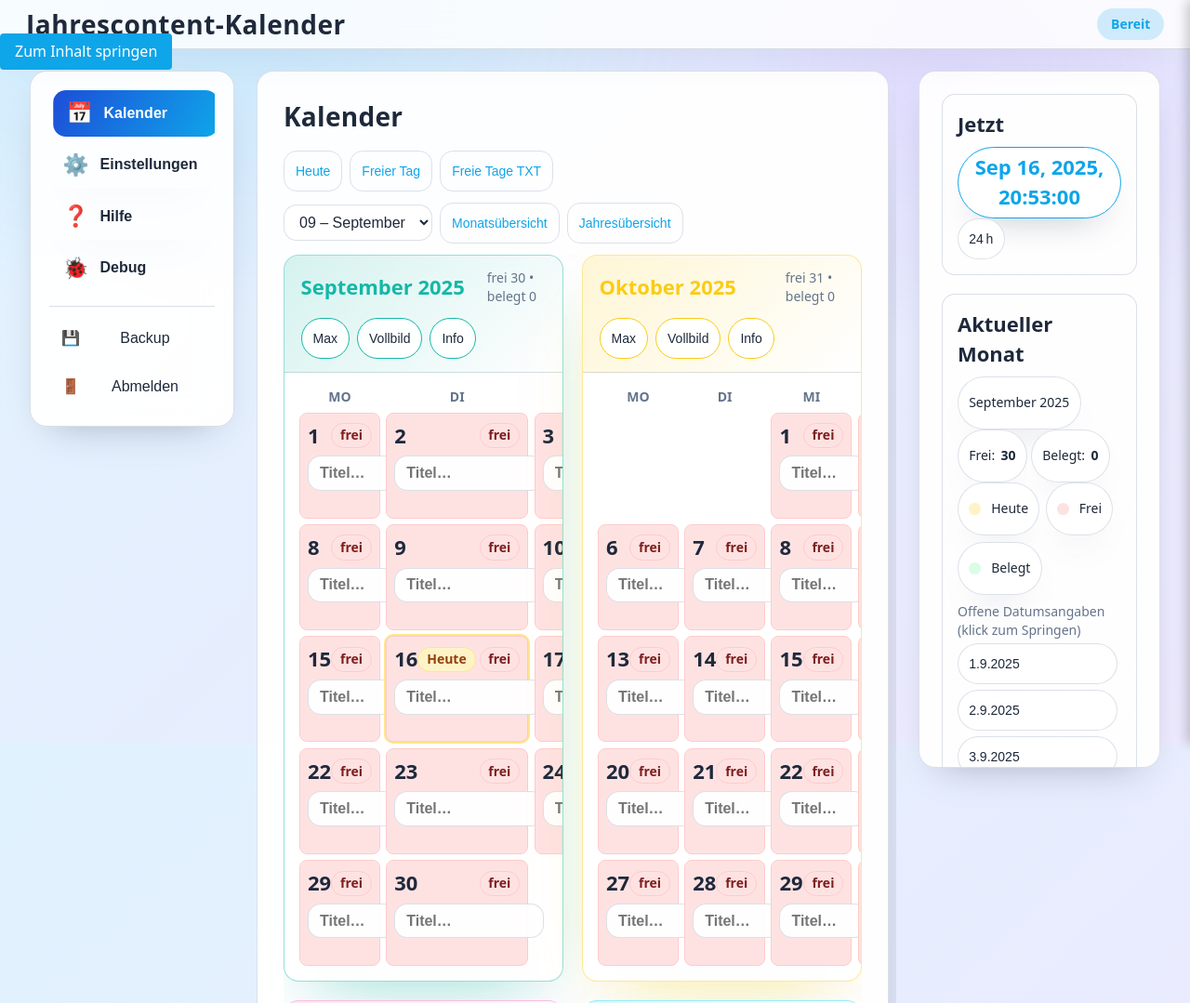
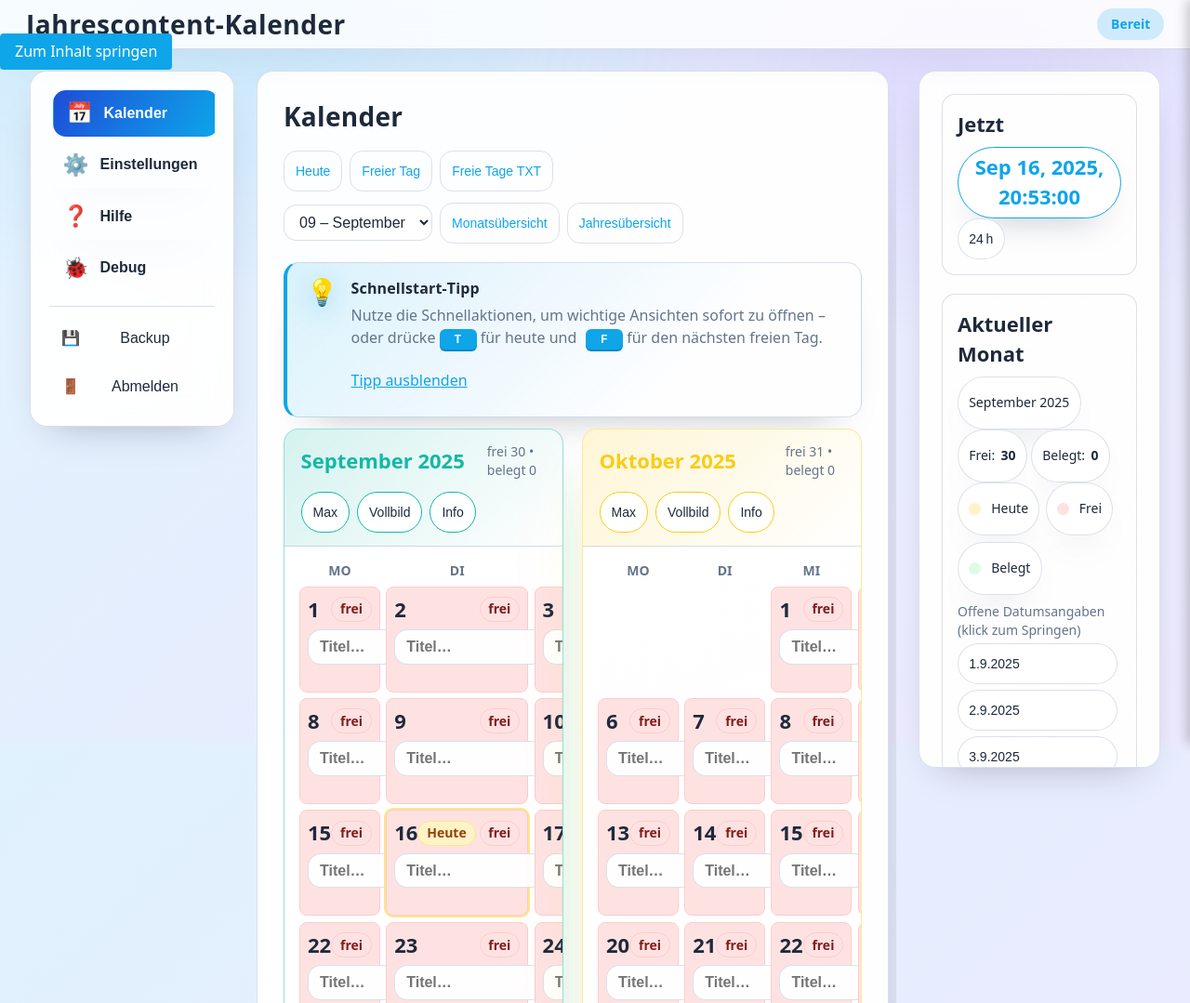
Before and after one commit to provoware/Content-Plan-Tool, a website: page index.html in a window 1280 px wide. Shown: the top 1079 px of the page at 93% size. Drawn offline with Linux system fonts and the light colour scheme.

Commit message:
feat: add calendar tip banner and update docs

```diff
--- a/Fortschritts.txt
+++ b/Fortschritts.txt
@@ -1 +1 @@
-Fortschritt: 60%
+Fortschritt: 64%
--- a/css/styles.css
+++ b/css/styles.css
@@ -178,6 +178,28 @@ textarea:focus-visible,
 time:focus-visible {
   outline: var(--focus-ring);
   outline-offset: 3px;
+}
+
+kbd {
+  display: inline-flex;
+  align-items: center;
+  justify-content: center;
+  padding: .15rem .45rem;
+  border-radius: calc(var(--radius) / 2);
+  background: var(--accent);
+  color: var(--btn-on-primary);
+  font-family: "JetBrains Mono", "Fira Code", "SFMono-Regular", ui-monospace, monospace;
+  font-size: .8em;
+  font-weight: 600;
+  letter-spacing: .02em;
+  box-shadow: inset 0 -2px 0 rgba(15, 23, 42, 0.2);
+  border: none;
+  min-width: 1.6rem;
+  text-transform: uppercase;
+}
+
+kbd + kbd {
+  margin-left: .35rem;
 }
 
 /* Bewegungen für Nutzer mit Bewegungseinschränkung minimieren */
@@ -410,6 +432,99 @@ time:focus-visible {
 }
 .section-actions button {
   white-space: nowrap;
+}
+.section-hint {
+  display: grid;
+  grid-template-columns: auto 1fr;
+  gap: .85rem;
+  align-items: flex-start;
+  margin-top: .25rem;
+  padding: 1rem 1.25rem;
+  border-radius: calc(var(--radius) + 4px);
+  border: 1px solid var(--card-border);
+  border-left: 4px solid var(--accent);
+  background: linear-gradient(135deg, rgba(14, 165, 233, 0.15), transparent 70%);
+  box-shadow: 0 22px 45px -32px rgba(15, 23, 42, 0.4);
+  color: var(--text);
+  transition: transform .25s ease, box-shadow .25s ease;
+}
+.section-hint:focus-visible {
+  outline: 2px solid var(--accent);
+  outline-offset: 4px;
+}
+.section-hint:not([hidden]):hover {
+  transform: translateY(-1px);
+  box-shadow: 0 30px 70px -44px rgba(15, 23, 42, 0.45);
+}
+.section-hint[hidden] {
+  display: none;
+}
+.section-hint .hint-icon {
+  font-size: 1.75rem;
+  line-height: 1;
+  filter: drop-shadow(0 6px 14px rgba(14, 165, 233, 0.35));
+}
+.section-hint .hint-body {
+  display: grid;
+  gap: .35rem;
+}
+.section-hint .hint-title {
+  margin: 0;
+  font-weight: 700;
+  letter-spacing: .01em;
+}
+.section-hint .hint-text {
+  margin: 0;
+  color: var(--muted);
+  line-height: 1.5;
+}
+.section-hint .hint-actions {
+  display: flex;
+  flex-wrap: wrap;
+  align-items: center;
+  gap: .75rem;
+  margin-top: .25rem;
+}
+.section-hint.hint-pop {
+  animation: hint-pop .45s ease;
+}
+@keyframes hint-pop {
+  0% {
+    opacity: 0;
+    transform: translateY(-6px);
+  }
+  100% {
+    opacity: 1;
+    transform: translateY(0);
+  }
+}
+.link-btn {
+  border: none;
+  background: none;
+  padding: 0;
+  font: inherit;
+  color: var(--accent);
+  text-decoration: underline;
+  cursor: pointer;
+  border-radius: calc(var(--radius) / 2);
+}
+.link-btn:hover,
+.link-btn:focus-visible {
+  color: var(--primary);
+}
+.link-btn:focus-visible {
+  outline: 2px solid var(--accent);
+  outline-offset: 2px;
+}
+.help-actions {
+  display: grid;
+  gap: .5rem;
+  margin: 1.25rem 0 0;
+  align-items: start;
+}
+.help-actions .muted {
+  margin: 0;
+  max-width: 42ch;
 }
 .sr-only {
   position: absolute;
--- a/index.html
+++ b/index.html
@@ -56,6 +56,16 @@
               <select id="quick-month" class="quick-select" title="Monatsübersicht auswählen"></select>
               <button type="button" id="quick-month-overview" class="secondary small" title="Monatsübersicht anzeigen">Monatsübersicht</button>
               <button type="button" id="quick-year-overview" class="secondary small" title="Jahresübersicht anzeigen">Jahresübersicht</button>
+            </div>
+          </div>
+          <div class="section-hint" id="calendar-tip" role="note" aria-live="polite" tabindex="-1">
+            <div class="hint-icon" aria-hidden="true">💡</div>
+            <div class="hint-body">
+              <p class="hint-title">Schnellstart‑Tipp</p>
+              <p class="hint-text">Nutze die Schnellaktionen, um wichtige Ansichten sofort zu öffnen – oder drücke <kbd>T</kbd> für heute und <kbd>F</kbd> für den nächsten freien Tag.</p>
+              <div class="hint-actions">
+                <button type="button" class="link-btn" id="dismiss-calendar-tip">Tipp ausblenden</button>
+              </div>
             </div>
           </div>
         </div>
@@ -148,10 +158,15 @@
           <ul>
             <li>Navigiere mithilfe der Seitenleiste zu den einzelnen Bereichen: <strong>Kalender</strong>, <strong>Einstellungen</strong> und <strong>Hilfe</strong>.</li>
             <li>Im <strong>Kalender</strong> kannst du durch Klick auf einen Tag Details eingeben: Titel, zusätzliche Titel, Beschreibungen, Tags und To‑Dos. Änderungen werden automatisch gespeichert.</li>
+            <li>Die Schnellaktionen oberhalb des Kalenders springen zu heute, zum nächsten freien Tag oder öffnen Übersichten. Die Tastenkürzel <kbd>T</kbd> und <kbd>F</kbd> bieten denselben Komfort über die Tastatur.</li>
             <li>Unter <strong>Einstellungen</strong> kannst du das Jahr, die Darstellung (Theme), die Akzentfarbe und die Textgröße festlegen. Diese Einstellungen werden gespeichert.</li>
             <li>Nutze Tastenkürzel: <kbd>T</kbd> springt zu heute, <kbd>F</kbd> zum nächsten freien Tag, <kbd>S</kbd> speichert manuell, <kbd>Esc</kbd> schließt Dialoge, <kbd>Strg</kbd>/<kbd>Cmd</kbd>+<kbd>Z</kbd> macht rückgängig, <kbd>Strg</kbd>/<kbd>Cmd</kbd>+<kbd>Y</kbd> wiederholt.</li>
             <li>Über den Bereich <strong>Backup</strong> in der Seitenleiste kannst du deine Daten als JSON exportieren. Zusätzlich speichert das System automatisch alle fünf Minuten ein Backup ab.</li>
           </ul>
+          <div class="help-actions">
+            <button type="button" id="restore-calendar-tip" class="secondary small">Kalender‑Tipp anzeigen</button>
+            <p class="muted">Der Tipp erklärt Schnellaktionen und Tastenkürzel direkt im Kalender. Der Button aktiviert ihn erneut, falls er ausgeblendet wurde.</p>
+          </div>
           <p>Weitere Erläuterungen findest du in der beiliegenden Anleitung (ANLEITUNG.md).</p>
         </div>
       </section>
--- a/js/app.js
+++ b/js/app.js
@@ -24,6 +24,7 @@
   const THEME_KEY = 'provoware_theme';
   const FS_KEY = 'provoware_fs';
   const PALETTE_KEY = 'provoware_palette';
+  const TIP_KEY = 'provoware_tip_calendar';
   const TIMEFMT_KEY = 'provoware_timefmt';
 
   /* Farben für Monatsrahmen und Überschriften. Diese Liste wird
@@ -333,6 +334,49 @@
     quickSel.value = String(defaultMonth);
   }
 
+  function initCalendarTip() {
+    const tip = byId('calendar-tip');
+    if (!tip) return;
+    const dismissBtn = byId('dismiss-calendar-tip');
+    const restoreBtn = byId('restore-calendar-tip');
+    const wasHidden = safeGet(TIP_KEY) === 'hidden';
+    tip.hidden = wasHidden;
+    if (restoreBtn) {
+      restoreBtn.disabled = !wasHidden;
+      restoreBtn.setAttribute('aria-pressed', wasHidden ? 'false' : 'true');
+    }
+    if (dismissBtn) {
+      dismissBtn.addEventListener('click', () => {
+        tip.hidden = true;
+        safeSet(TIP_KEY, 'hidden');
+        if (restoreBtn) {
+          restoreBtn.disabled = false;
+          restoreBtn.setAttribute('aria-pressed', 'false');
+          restoreBtn.focus();
+        }
+        updateStatus('Kalender-Tipp ausgeblendet');
+      });
+    }
+    if (restoreBtn) {
+      restoreBtn.addEventListener('click', () => {
+        tip.hidden = false;
+        tip.classList.add('hint-pop');
+        safeRemove(TIP_KEY);
+        restoreBtn.disabled = true;
+        restoreBtn.setAttribute('aria-pressed', 'true');
+        setTimeout(() => tip.classList.remove('hint-pop'), 500);
+        requestAnimationFrame(() => {
+          try {
+            tip.focus({ preventScroll: true });
+          } catch (err) {
+            tip.focus();
+          }
+        });
+        updateStatus('Kalender-Tipp eingeblendet');
+      });
+    }
+  }
+
   /* Initialisierung der UI */
   function initUI() {
     // Navigation: show/hide modules
@@ -436,6 +480,7 @@
         updateStatus(`Jahresübersicht geöffnet: ${state.year}`);
       });
     }
+    initCalendarTip();
     // Settings form: will be populated via buildSelectors() and applyTheme
 
     // Debugging‑initialisierung wird separat über initDebug() durchgeführt
--- a/todo.txt
+++ b/todo.txt
@@ -32,6 +32,6 @@
 - [ ] Release vorbereiten: Dokumentation finalisieren und Cross-Browser-Tests durchführen
 - [ ] Live-Vorschau mit Nutzerfeedback testen
 - [x] Mobile Darstellung der modernisierten Karten prüfen
-- [ ] README um Live-Vorschau ergänzen
-- [ ] Schnellaktionen dokumentieren (README & Anleitung)
+- [x] README um Live-Vorschau ergänzen
+- [x] Schnellaktionen dokumentieren (README & Anleitung)
 - [ ] Schnellaktionen mit UI-Tests absichern
```
Also changed, not shown: ANLEITUNG.md (+2 -1 lines), README.md.
